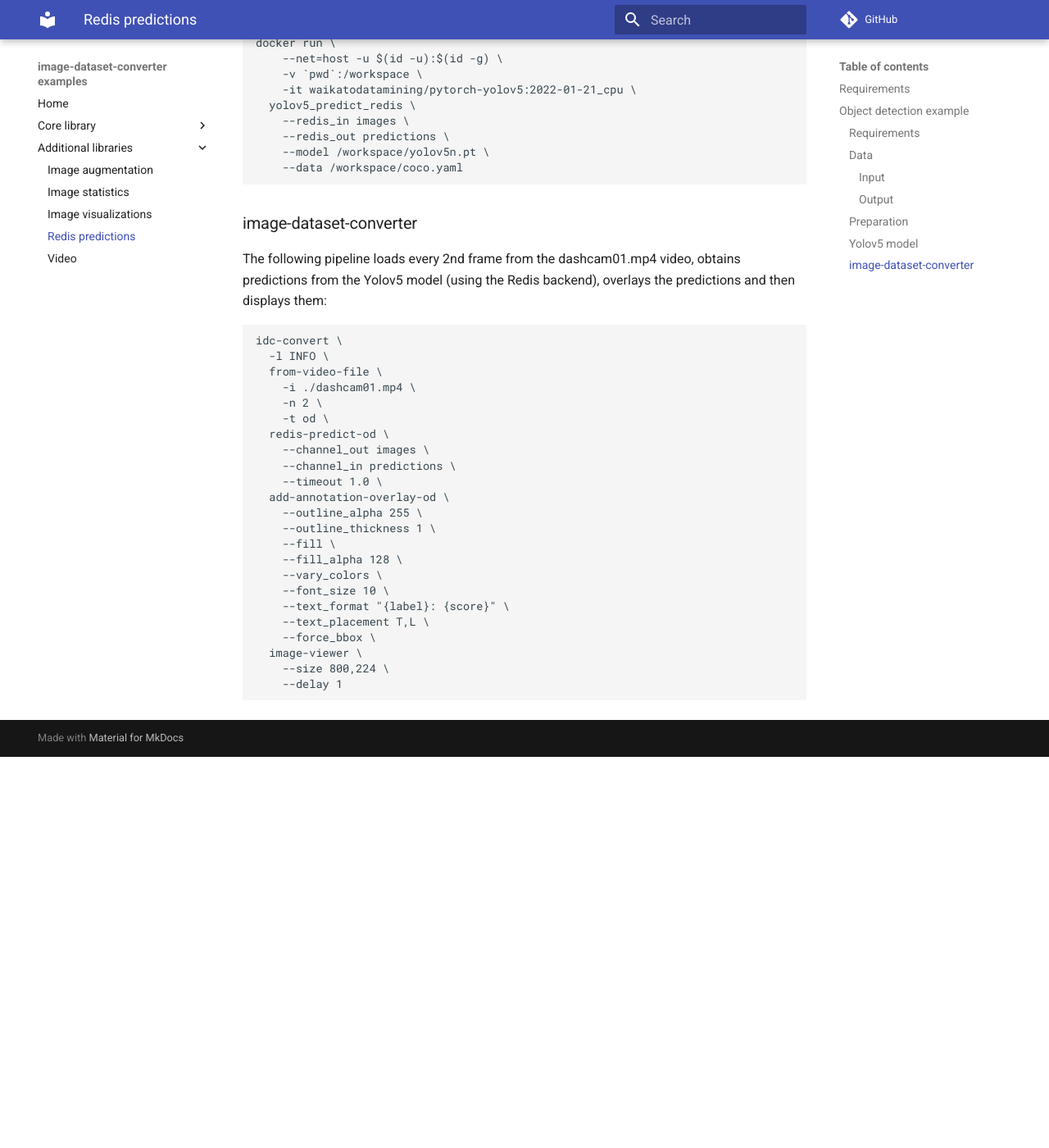
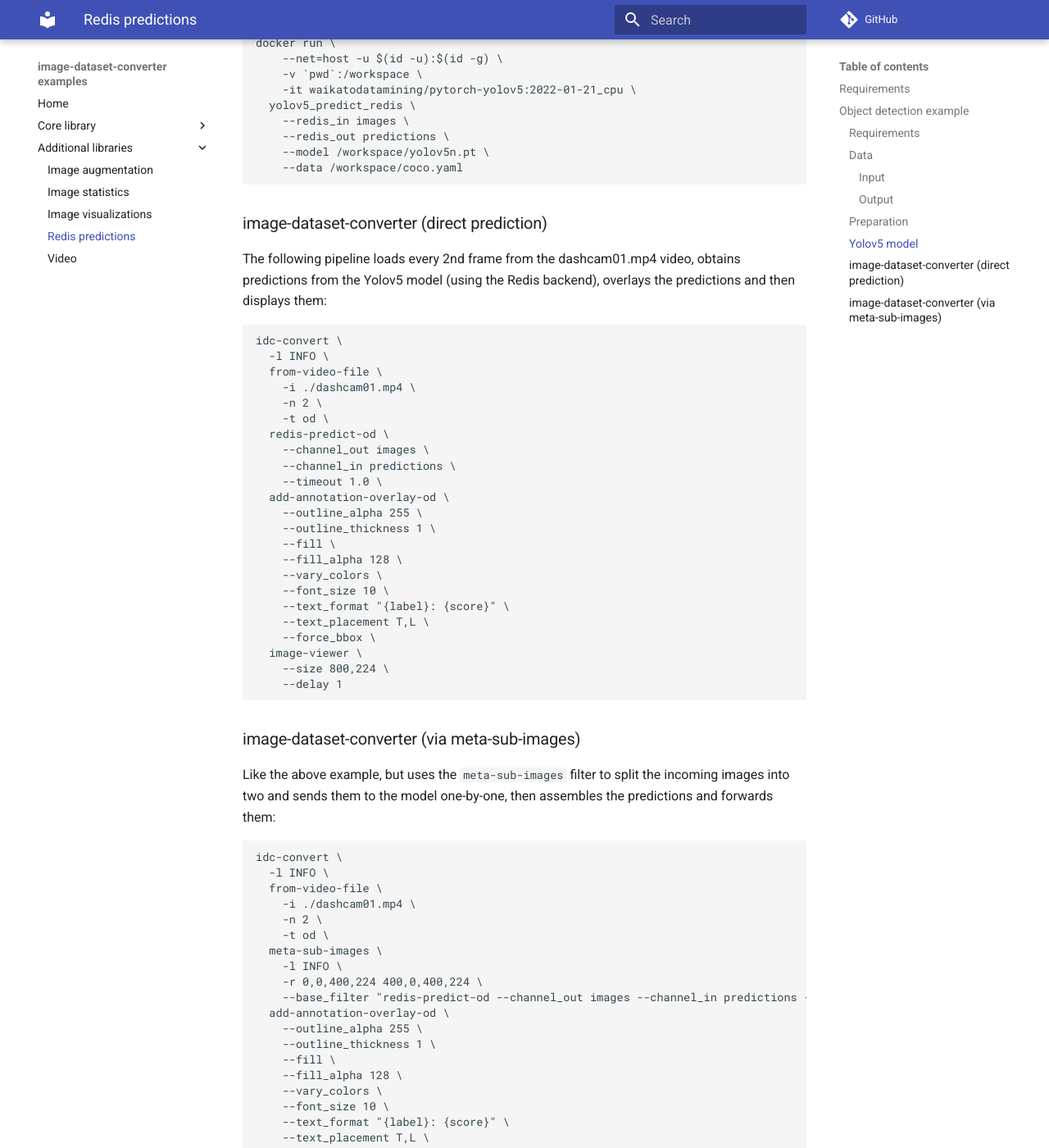
Before and after one commit to waikato-datamining/image-dataset-converter-examples, an MkDocs documentation site: the page built from docs/redis-predictions.md, in a window 1280 px wide and 1400 px high, scrolled down 1853 px. Shown: the whole window at 82% size. Built offline with MkDocs 1.6.1 and Material for MkDocs 9.7.7, drawn with Linux system fonts in a browser that asks for light colours; comment, search, counter and statistics services are not loaded; before the commit the page ends 2776 px from its top, so only the background shows below that; some of the changed text lies outside the part shown.

Commit message:
added an example using meta-sub-images

````diff
--- a/docs/redis-predictions.md
+++ b/docs/redis-predictions.md
@@ -59,7 +59,7 @@
     --data /workspace/coco.yaml
 ```
 
-## image-dataset-converter
+## image-dataset-converter (direct prediction)
 
 The following pipeline loads every 2nd frame from the dashcam01.mp4 video,
 obtains predictions from the Yolov5 model (using the Redis backend), overlays the predictions
@@ -90,3 +90,36 @@
     --size 800,224 \
     --delay 1
 ```
+
+## image-dataset-converter (via meta-sub-images)
+
+Like the above example, but uses the `meta-sub-images` filter to split the incoming images into two
+and sends them to the model one-by-one, then assembles the predictions and forwards them:
+
+```bash
+idc-convert \
+  -l INFO \
+  from-video-file \
+    -i ./dashcam01.mp4 \
+    -n 2 \
+    -t od \
+  meta-sub-images \
+    -l INFO \
+    -r 0,0,400,224 400,0,400,224 \
+    --base_filter "redis-predict-od --channel_out images --channel_in predictions --timeout 1.0" \
+  add-annotation-overlay-od \
+    --outline_alpha 255 \
+    --outline_thickness 1 \
+    --fill \
+    --fill_alpha 128 \
+    --vary_colors \
+    --font_size 10 \
+    --text_format "{label}: {score}" \
+    --text_placement T,L \
+    --force_bbox \
+  image-viewer \
+    --size 800,224 \
+    --delay 1
+```
+
+**NB:** Requires the [image-dataset-converter-imgaug](https://github.com/waikato-datamining/image-dataset-converter-imgaug) library.
````
